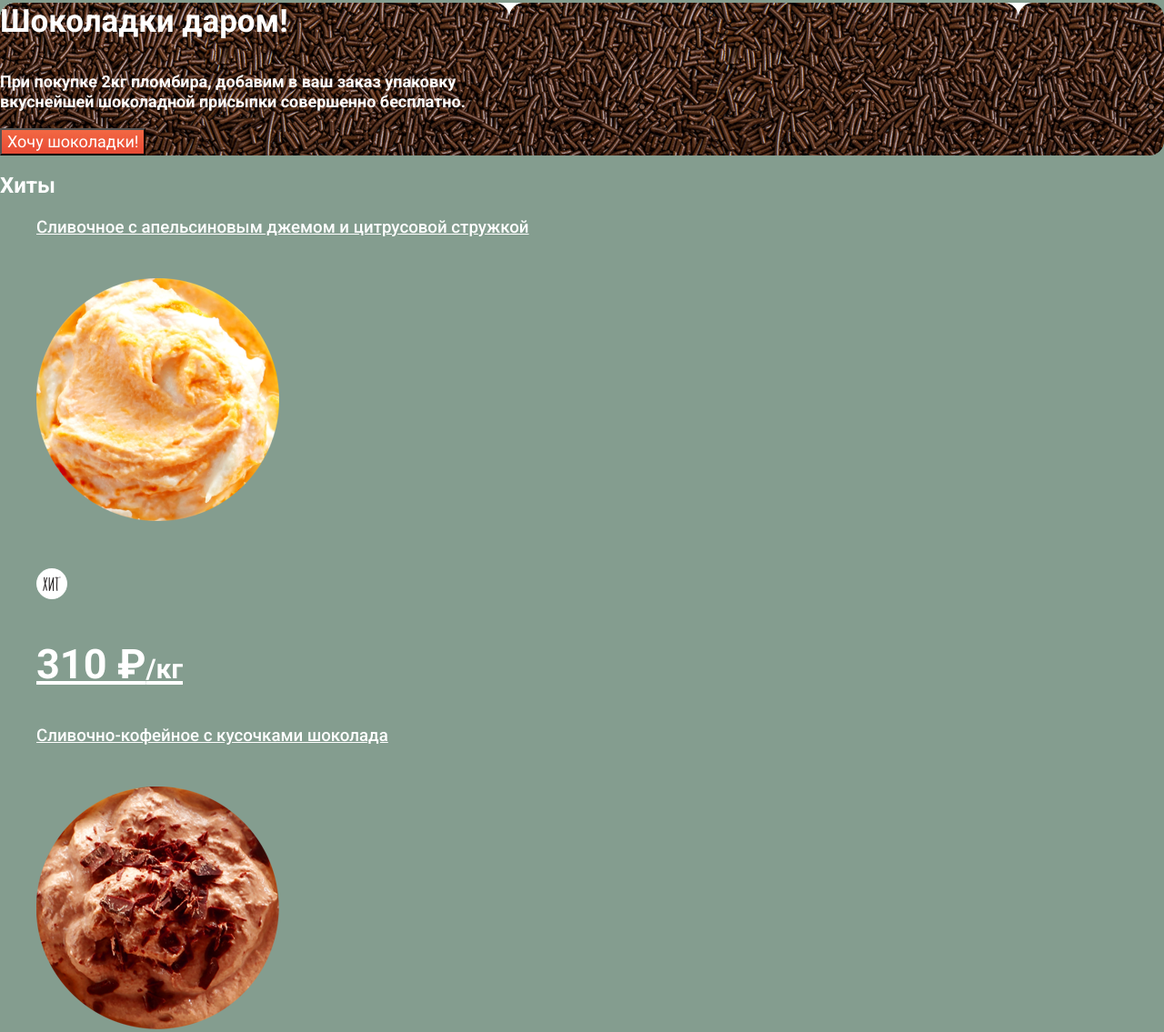
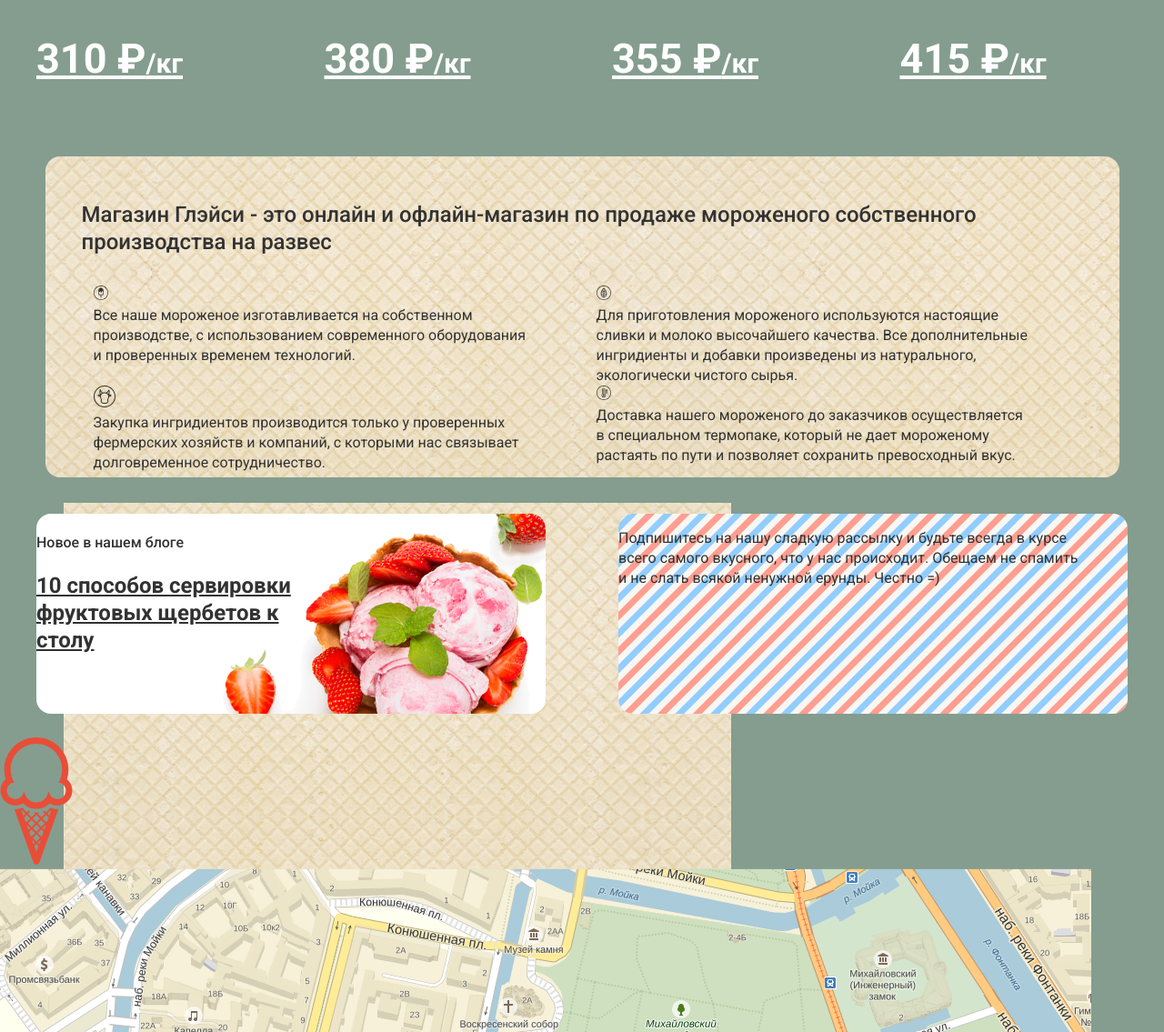
Before and after one commit to manakhova/1343593-gllacy-28, a plain HTML site: page index.html in a window 1280 px wide. Shown: the part 1609-2744 px from the top of the page at 91% size. Drawn offline with Linux system fonts and the light colour scheme.

Commit message:
сетка

```diff
--- a/css/style.css
+++ b/css/style.css
@@ -9,7 +9,7 @@
 }
 /*Global*/
 body {
-  min-width: 1220px;
+  min-width: 1166px;
   margin: 0;
   padding: 0;
   font-family: 'Roboto', "Arial", sans-serif;
@@ -22,13 +22,56 @@ img {
   max-width: 100%;
   height: auto;
 }
+
+.visually-hidden {
+  position: absolute;
+  clip: rect(0 0 0 0);
+  width: 1px;
+  height: 1px;
+  margin: -1px;
+}
+
+/* Grid */
+.page {
+  height: 100%;
+}
+
+.page-body {
+  min-height: 100%;
+  display: grid;
+  grid-template-rows: min-content 1fr min-content;
+  align-content: start;
+}
+
 /*Index*/
 
 /*Navigation*/
 .main-navigation {
+  margin-top: 9px;
+  margin-left: 27px;
+  margin-right: 27px;
+  display: flex;
+  flex-direction: column;
   font-weight: 700;
   line-height: 18px;
   background-color: var(--basic-dusty-green);
+}
+
+.main-logo {
+  width: 154px;
+  height: 64px;
+}
+
+.container {
+  width: 1146px;
+  margin: 0 auto;
+  padding: 0 10px;
+}
+
+.main-navigation-wrapper .container,
+.main-footer .container {
+  display: flex;
+  justify-content: space-between;
 }
 
 .site-navigation,
@@ -38,6 +81,11 @@ img {
 .ice-cream-list,
 .paganation {
   list-style: none;
+}
+
+.site-navigation {
+  margin: 0;
+  padding: 0;
 }
 
 .user-navigation{
@@ -60,6 +108,14 @@ img {
   font-weight: 700;
   font-size: 60px;
   line-height: 60px;
+}
+
+.raspberry-bgr,
+.chocolate-bgr {
+  width: 560px;
+  height: 229px;
+  margin-left: auto;
+  margin-right: auto;
 }
 
 .chocolate-bgr {
@@ -99,15 +155,33 @@ img {
   background-image: url("../img/waffle-pattern.png");
   background-color: var(--basic-mailing-backgroud);
   color: var(--basic-black);
+  max-width: 1146px;
+  height: 306px;
+  margin-left: auto;
+  margin-right: auto;
+  margin-bottom: 40px;
+  padding-top: 25px;
+  padding-right: 15px;
+  padding-bottom: 22px;
+  padding-left: 20px;
 }
 
 .gllacy-shop-info-title {
   font-weight: 500;
   font-size: 24px;
   line-height: 30px;
+  margin-left: 20px;
+  margin-top: 24px;
+  margin-right: 131px;
+  margin-bottom: 21px;
 }
 
 .gllacy-shop-info-list {
+  display: grid;
+  grid-template-columns: 1fr 1fr;
+  column-gap: 26px;
+  margin: 33px;
+  padding: 0;
   list-style: none;
 }
 
@@ -141,6 +215,21 @@ img {
   color: var(--basic-black);
   line-height: 22px;
 }
+
+.news,
+.subscription {
+  width: 560px;
+  height: 220px;
+  margin-left: auto;
+  margin-right: auto;
+}
+
+.index-columns {
+  display: flex;
+  justify-content: space-between;
+  margin-bottom: 26px;
+}
+
 /*Footer*/
 .main-footer {
   background-color: var(--basic-dusty-green);
@@ -224,6 +313,13 @@ img {
   line-height: 22px;
 }
 
+.ice-cream-list {
+  margin-bottom: 40px;
+  display: grid;
+  grid-template-columns: 1fr 1fr 1fr 1fr;
+  column-gap: 26px;
+}
+
 .ice-cream-list p {
   font-size: 45px;
   line-height: 45px;
--- a/index.html
+++ b/index.html
@@ -1,5 +1,5 @@
 <!DOCTYPE html>
-<html lang="ru">
+<html class="page" lang="ru">
   <head>
     <meta charset="utf-8">
     <title>HTML Academy: Глейси</title>
@@ -7,14 +7,18 @@
     <link href="./css/normalize.css" rel="stylesheet">
     <link href="./css/style.css" rel="stylesheet">
   </head>
-  <body>
+  <body class="page-body">
   <header>
     <nav class="main-navigation">
+      <div class="main-navigation-wrapper">
+        <div class="container">
+          <div class="main-logo">
             <img src="./img/logo.svg" width="154" height="64" alt="Лого GllacyShop">
+          </div>
           <ul class="site-navigation">
             <li>
               <a href="catalog.html">Каталог</a>
-            <ul class="catalog-navigation">
+              <ul class="catalog-navigation visually-hidden">
                 <li><a href="#">Новинки</a></li>
                 <li><a href="#">Сливочное</a></li>
                 <li><a href="#">Щербеты</a></li>
@@ -27,14 +31,14 @@
           </ul>
           <div class="user-navigation">
             <a href="#"><img src="./img/loupe.svg" width="16" height="16" alt="Лупа">Поиск</a>
-          <form action="https://echo.htmlacademy.ru" method="post">
+            <form class="visually-hidden" action="https://echo.htmlacademy.ru" method="post">
               <p>
-              <label for="search">Поиск</label>
+                <label class="visually-hidden" for="search">Поиск</label>
                 <input id="search" type="text" name="search" placeholder="Что ищем?">
               </p>
             </form>
             <a href="#"><img src="./img/entrance.svg" width="20" height="19" alt="Вход">Вход</a>
-          <form action="https://echo.htmlacademy.ru" method="post">
+            <form class="visually-hidden" action="https://echo.htmlacademy.ru" method="post">
               <p>
                 <label for="login">Логин</label>
                 <input id="login" type="email" name="login" placeholder="email@example.com">
@@ -51,6 +55,9 @@
             </form>
             <a href="#"><img src="./img/basket.svg" width="21" height="20" alt="Корзина">Корзина</a>
             </div>
+          </div>
+        </div>
+      </div>
     </nav>
     </header>
     <main>
@@ -60,6 +67,7 @@
         <img src="./img/ice-cream-1.png" width="647" height="584" alt="Крем-брюле и пломбир с малиновым джемом">
         <button class="button" type="button">Дайте два!</button>
       </section>
+      <div class="index-columns">
         <section class="raspberry-bgr section">
           <h3 class="raspberry-free-title">Малинка даром!</h3>
           <p>
@@ -76,6 +84,7 @@
           </p>
           <button class="button" type="button">Хочу шоколадки!</button>
         </section>
+      </div>
       <section>
         <h2 class="visually-hidden">Хиты</h2>
         <ul class="ice-cream-list">
@@ -177,6 +186,7 @@
         </ul>
         <img src="./img/waffle-pattern.png" alt="Вафельный фон">
       </section>
+      <div class="index-columns">
         <section class="news section">
           <h4 class="news-title">Новое в нашем блоге</h4>
           <a href="#">
@@ -192,7 +202,7 @@
             всего самого вкусного, что у нас происходит. Обещаем не спамить<br>
             и не слать всякой ненужной ерунды. Честно =)
           </p>
-        <form action="https://echo.htmlacademy.ru" method="post">
+          <form class="visually-hidden" action="https://echo.htmlacademy.ru" method="post">
             <p>
               <label for="mail">Электронная почта</label>
               <input id="mail" type="email" name="mailing" placeholder="email@example.com">
@@ -200,6 +210,7 @@
             <button class="button" type="submit">Отправить</button>
           </form>
         </section>
+      </div>
       <section>
         <h4 class="visually-hidden">Карта</h4>
         <img src="./img/pin.svg" width="80" height="140" alt="Маркер">
@@ -216,7 +227,7 @@
           (с 10 до 20 ежедневно)
         </p>
         <button class="button" type="button">Форма обратной связи</button>
-        <form action="https://echo.htmlacademy.ru" method="post">
+        <form class="visually-hidden" action="https://echo.htmlacademy.ru" method="post">
           <h2>Мы обязательно вам ответим!</h2>
           <button type="button">Закрыть окно</button><!--куда нужно поместить эту кнопку?!-->
           <p>
@@ -237,6 +248,7 @@
       </section>
     </main>
     <footer class="main-footer">
+      <div class="container">
         <section class="footer-social">
           <h4 class="visually-hidden">Соцсети</h4>
           <ul class="footer-social-navigation">
@@ -274,6 +286,7 @@
         <p>
         Сделано в <a href="https://htmlacademy.ru/intensive/htmlcss"><img src="./img/logo-htmlacademy.svg" width="108" height="39" alt="Лого HTML Academy">HTML Academy</a>
         </p>
+      </div>
     </footer>
   </body>
 </html>
```
Also changed, not shown: catalog.html (+13 -5 lines). Lines whose indentation alone changed are shown as unchanged.
